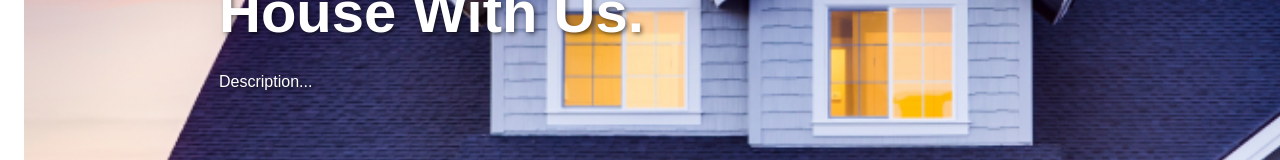
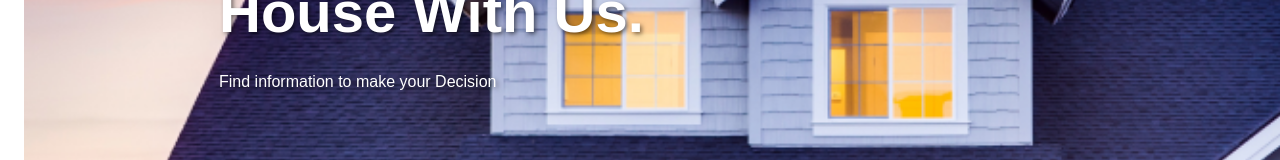
Before and after one commit to HuyNgocDuong/PropertyLens, a React (Vite) app in the folder FrontEnd/PropertyLens-Website/: page / in a window 1280 px wide. Shown: the part 449-609 px from the top of the page. Built offline with nearby package versions, Linux system fonts and the light colour scheme; no server answers; what chartjs-plugin-zoom would draw is missing.

Commit message:
Minor change

```diff
--- a/FrontEnd/PropertyLens-Website/src/components/Banner.jsx
+++ b/FrontEnd/PropertyLens-Website/src/components/Banner.jsx
@@ -1,4 +1,4 @@
-import React from 'react';
+import React from "react";
 import { Box, Typography, Container } from "@mui/material";
 import { styled } from "@mui/material/styles";
 
@@ -86,7 +86,7 @@ const Banner = () => {
             House With Us.
           </BannerTitle>
           <Typography variant="body1" sx={{ maxWidth: "480px", mb: 4 }}>
-            Description...
+            Find information to make your Decision
           </Typography>
         </TextContent>
       </ContentContainer>
--- a/FrontEnd/PropertyLens-Website/src/components/Header.jsx
+++ b/FrontEnd/PropertyLens-Website/src/components/Header.jsx
@@ -19,17 +19,17 @@ const LogoLink = styled(RouterLink)({
 
 const StyledButton = styled(Button)(({ theme }) => ({
   textTransform: "none",
-  background: 'linear-gradient(45deg, #6d28d9, #b389ff)',
-  color: '#fff',
+  background: "linear-gradient(45deg, #6d28d9, #b389ff)",
+  color: "#fff",
   fontWeight: 600,
   padding: theme.spacing(1, 4),
   borderRadius: theme.shape.borderRadius * 2,
-  boxShadow: '0 4px 14px rgba(109, 40, 217, 0.4)',
-  transition: 'transform 0.2s ease',
+  boxShadow: "0 4px 14px rgba(109, 40, 217, 0.4)",
+  transition: "transform 0.2s ease",
   marginLeft: theme.spacing(2),
   "&:hover": {
-    transform: 'scale(1.05)',
-    boxShadow: '0 6px 16px rgba(109, 40, 217, 0.6)',
+    transform: "scale(1.05)",
+    boxShadow: "0 6px 16px rgba(109, 40, 217, 0.6)",
   },
 }));
 
@@ -43,8 +43,8 @@ const Header = () => {
             py: 2,
             display: "flex",
             justifyContent: "space-between",
-            flexDirection: { xs: 'column', sm: 'row' },
-            alignItems: 'center'
+            flexDirection: { xs: "column", sm: "row" },
+            alignItems: "center",
           }}
         >
           <LogoLink to="/">
@@ -54,7 +54,13 @@ const Header = () => {
               style={{ width: "auto", height: "40px" }}
             />
           </LogoLink>
-          <Box sx={{ display: "flex", flexDirection: { xs: 'column', sm: 'row' }, gap: 1 }}>
+          <Box
+            sx={{
+              display: "flex",
+              flexDirection: { xs: "column", sm: "row" },
+              gap: 1,
+            }}
+          >
             <StyledButton component={RouterLink} to="/about">
               About Us
             </StyledButton>
```
